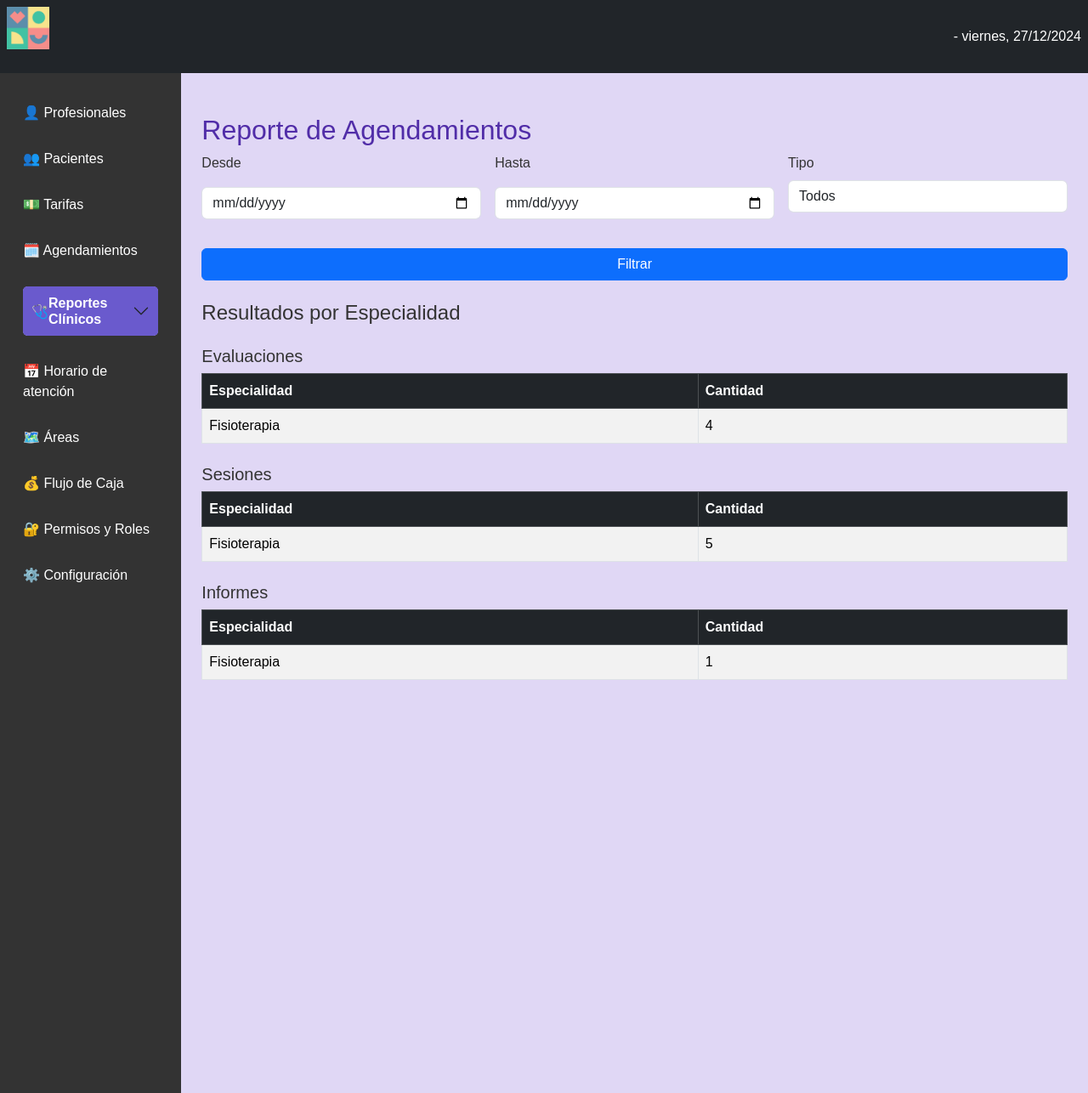
After one commit to danitzn/FISIOEMA, a Django app: page /reporte_agendamientos/ in a window 1280 px wide. The commit adds this page. Shown: the whole page at 85% size. Run offline with Django 5.2, Linux system fonts and the light colour scheme; data comes from the database, SQL or seed files in the repository; both versions use the stored data as it was after the commit.

Commit message:
reportes

```diff
--- a/FISIOEMA/urls.py
+++ b/FISIOEMA/urls.py
@@ -6,7 +6,7 @@ from fisio.views import (
     AgendamientoCreateProfView, AgendamientoCreateView, AgendamientoDeleteProfView, AgendamientoDeleteView, AgendamientoDetailProfView, AgendamientoDetailView, AgendamientoListProfView, AgendamientoListView, AgendamientoUpdateProfView, AgendamientoUpdateView, AreaCreateView, AreaDeleteView, AreaDetailProfView, AreaDetailView, AreaListProfView, AreaListView, AreaUpdateView, ConfirmacionAgendamientoProfView, ConfirmacionAgendamientoView, FlujoCajaListView, HorarioAtencionCreateView, HorarioAtencionDetailPacView, HorarioAtencionDetailProfView, HorarioAtencionDetailView, HorarioAtencionDeleteView, HorarioAtencionListPacView, HorarioAtencionListProfView, HorarioAtencionListView, HorarioAtencionUpdateView, PacienteDetailPacView, PacienteDetailProfView, PacienteListProfView, PacienteListView, PacienteDetailView, PacienteCreateView, PacienteUpdateProfView,
     PacienteUpdateView, PacienteDeleteView, ProfesionalDetailPacView, ProfesionalDetailProfView, ProfesionalListPacView, ProfesionalListProfView,
     ProfesionalListView, ProfesionalDetailView, ProfesionalCreateView,
-    ProfesionalUpdateView, ProfesionalDeleteView, ServicioCreateView, ServicioDeleteView, ServicioDetailPacView, ServicioDetailView, ServicioListPacView, ServicioListView, ServicioUpdateView, buscar_consultas_por_ci, cobrar_consulta, dashboard_view, generar_consulta, home, obtener_sesiones,registro,login_view, calendario, reporte_consultas, generar_informe_pdf
+    ProfesionalUpdateView, ProfesionalDeleteView, ReporteAgendamientosView, ServicioCreateView, ServicioDeleteView, ServicioDetailPacView, ServicioDetailView, ServicioListPacView, ServicioListView, ServicioUpdateView, buscar_consultas_por_ci, cobrar_consulta, dashboard_view, generar_consulta, home, obtener_sesiones,registro,login_view, calendario, reporte_consultas, generar_informe_pdf
 )
 
 urlpatterns = [
@@ -117,6 +117,7 @@ urlpatterns = [
     #reportes
     path('reporte_consultas/', reporte_consultas, name='reporte_consultas'),
     path('generar_informe_pdf/<int:pk>/', generar_informe_pdf, name='generar_informe_pdf'),
+    path('reporte_agendamientos/', ReporteAgendamientosView.as_view(), name='reporte_agendamientos'),
 
     #procesos
      path('obtener_sesiones/', obtener_sesiones, name='obtener_sesiones'),
--- a/fisio/templates/base_administrativo.html
+++ b/fisio/templates/base_administrativo.html
@@ -118,7 +118,7 @@
                                     <div class="accordion-body p-0">
                                         <ul class="list-unstyled m-0">
                                             <li><a href="{% url 'reporte_consultas' %}" class="d-block px-3 py-2">Consultas atendidas</a></li>
-                                            <li><a href="" class="d-block px-3 py-2">Pacientes</a></li>
+                                            <li><a href="{% url 'reporte_agendamientos' %}" class="d-block px-3 py-2">Agendamientos</a></li>
                                         </ul>
                                     </div>
                                 </div>
--- /dev/null
+++ b/fisio/templates/reporte_agendamientos.html
@@ -0,0 +1,56 @@
+{% extends 'base_administrativo.html' %}
+
+{% block content %}
+<h2 class="mt-4">Reporte de Agendamientos</h2>
+
+<form method="get" class="mb-4">
+    <div class="row g-3">
+        <div class="col-md-4">
+            <label for="fecha_desde" class="form-label">Desde</label>
+            <input type="date" class="form-control" id="fecha_desde" name="fecha_desde" value="{{ filtros.fecha_desde }}">
+        </div>
+        <div class="col-md-4">
+            <label for="fecha_hasta" class="form-label">Hasta</label>
+            <input type="date" class="form-control" id="fecha_hasta" name="fecha_hasta" value="{{ filtros.fecha_hasta }}">
+        </div>
+        <div class="col-md-4">
+            <label for="tipo" class="form-label">Tipo</label>
+            <select class="form-control" id="tipo" name="tipo">
+                <option value="todos" {% if filtros.tipo == "todos" %}selected{% endif %}>Todos</option>
+                <option value="Evaluación" {% if filtros.tipo == "Evaluación" %}selected{% endif %}>Evaluación</option>
+                <option value="Sesión" {% if filtros.tipo == "Sesión" %}selected{% endif %}>Sesión</option>
+                <option value="Informe" {% if filtros.tipo == "Informe" %}selected{% endif %}>Informe</option>
+            </select>
+        </div>
+    </div>
+    <button type="submit" class="btn btn-primary mt-3">Filtrar</button>
+</form>
+
+<h4 class="mt-4">Resultados por Especialidad</h4>
+
+{% for tipo, resultados in resumen.items %}
+    <div class="mt-4">
+        <h5>{{ tipo }}</h5>
+        {% if resultados %}
+            <table class="table table-bordered table-striped">
+                <thead class="table-dark">
+                    <tr>
+                        <th>Especialidad</th>
+                        <th>Cantidad</th>
+                    </tr>
+                </thead>
+                <tbody>
+                    {% for item in resultados %}
+                        <tr>
+                            <td>{{ item.servicio__nombre }}</td>
+                            <td>{{ item.total }}</td>
+                        </tr>
+                    {% endfor %}
+                </tbody>
+            </table>
+        {% else %}
+            <p>No se encontraron {{ tipo | lower }} en el rango seleccionado.</p>
+        {% endif %}
+    </div>
+{% endfor %}
+{% endblock %}
--- a/fisio/views.py
+++ b/fisio/views.py
@@ -3,6 +3,7 @@ import json
 import os
 import csv
 from django.http import HttpResponse, JsonResponse
+from django.db.models import Count
 from datetime import date, datetime, timedelta
 from django.shortcuts import get_object_or_404, redirect, render
 from django.views.generic import ListView, DetailView, CreateView, UpdateView, DeleteView, TemplateView
@@ -21,6 +22,7 @@ from reportlab.lib.pagesizes import letter
 from django.utils.timezone import now
 from django.utils import timezone
 from django.urls import reverse_lazy
+
 
 #logoutViews
 def logout_view(request):
@@ -826,6 +828,45 @@ def generar_informe_pdf(request, pk):
 
     return response
 
+
+class ReporteAgendamientosView(TemplateView):
+    template_name = 'reporte_agendamientos.html'
+
+    def get(self, request, *args, **kwargs):
+        # Obtener filtros desde el request
+        tipo = request.GET.get('tipo', 'todos')  # Valores: 'E', 'S', 'I', o 'todos'
+        fecha_desde = request.GET.get('fecha_desde')
+        fecha_hasta = request.GET.get('fecha_hasta')
+
+        # Filtrar agendamientos por fechas y tipo
+        agendamientos = Agendamiento.objects.all()
+
+        if fecha_desde:
+            agendamientos = agendamientos.filter(fecha__gte=fecha_desde)
+        if fecha_hasta:
+            agendamientos = agendamientos.filter(fecha__lte=fecha_hasta)
+        if tipo != 'todos':
+            agendamientos = agendamientos.filter(tipo=tipo)
+
+        # Agrupar y contar agendamientos por servicio
+        tipos = {'E': 'Evaluaciones', 'S': 'Sesiones', 'I': 'Informes'}
+        resumen = {
+            nombre: agendamientos.filter(tipo=tipo).values('servicio__nombre').annotate(total=Count('id'))
+            for tipo, nombre in tipos.items()
+        }
+
+        # Pasar los datos al template
+        context = {
+            'resumen': resumen,
+            'filtros': {
+                'tipo': tipo,
+                'fecha_desde': fecha_desde,
+                'fecha_hasta': fecha_hasta,
+            },
+        }
+        return render(request, self.template_name, context)
+
+
 #generar sesiones
 def obtener_sesiones(request):
     paciente_id = request.GET.get('paciente')
```
Also changed, not shown: fisio/models.py (+9 -2 lines), db.sqlite3.
